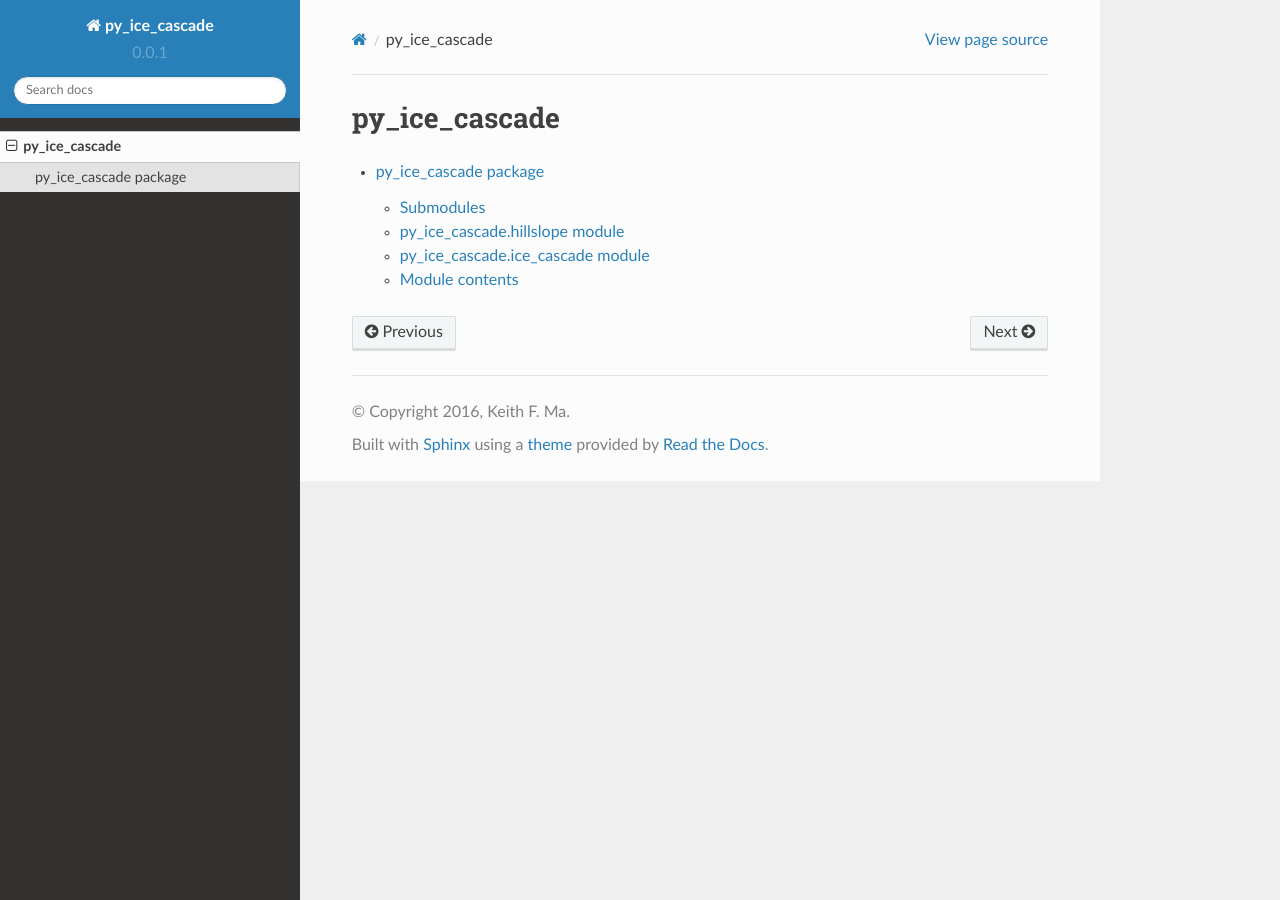
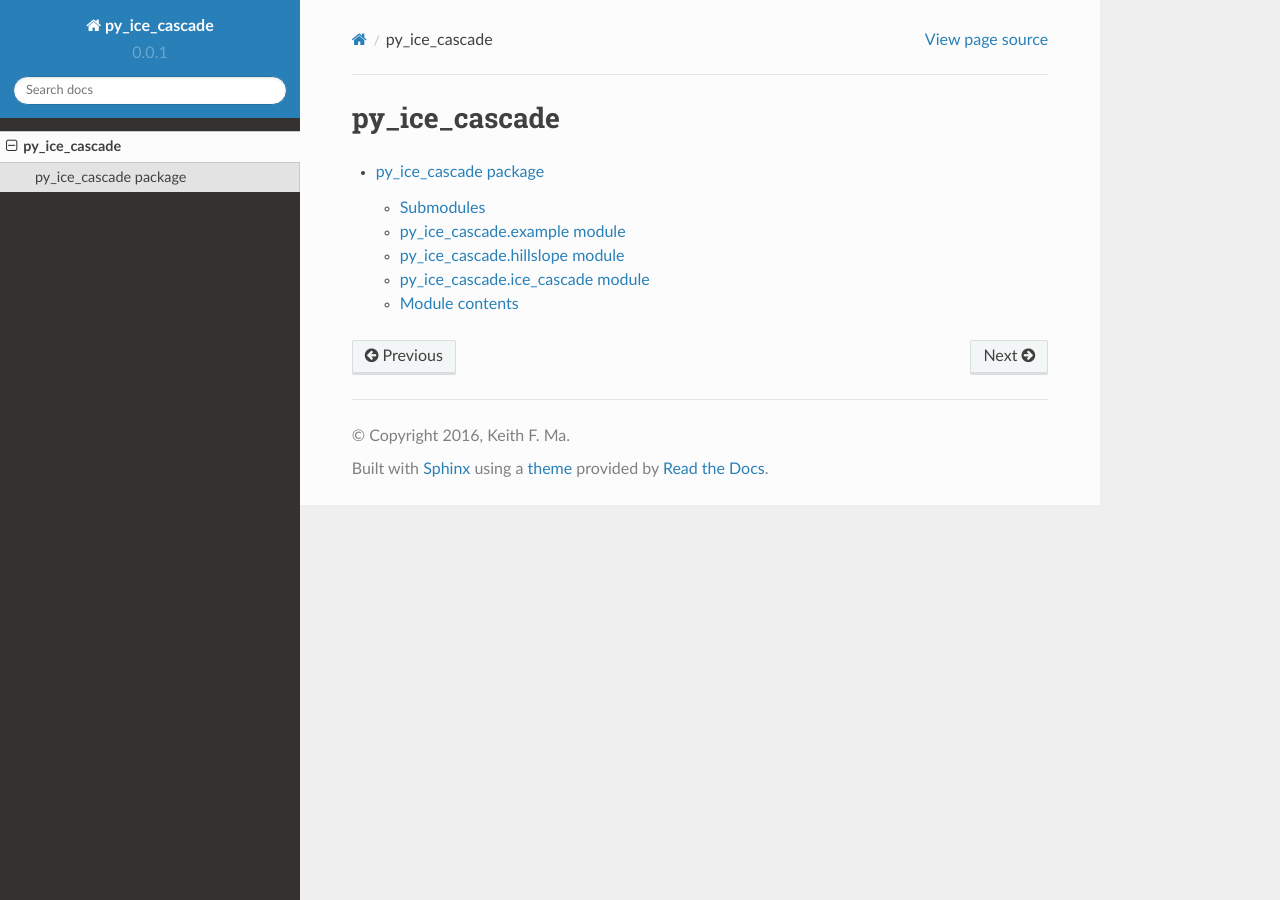
Before and after one commit to keithfma/py-ice-cascade, a Sphinx documentation site: the page built from docs/source/modules.rst, in a window 1280 px wide. Built offline with Sphinx 7.4.7 and the Read the Docs theme 2.0.0, drawn with Linux system fonts in a browser that asks for light colours.

Commit message:
Updated doc files

```diff
--- a/docs/source/py_ice_cascade.rst
+++ b/docs/source/py_ice_cascade.rst
@@ -3,6 +3,14 @@ py_ice_cascade package
 
 Submodules
 ----------
+
+py_ice_cascade.example module
+-----------------------------
+
+.. automodule:: py_ice_cascade.example
+    :members:
+    :undoc-members:
+    :show-inheritance:
 
 py_ice_cascade.hillslope module
 -------------------------------
```
